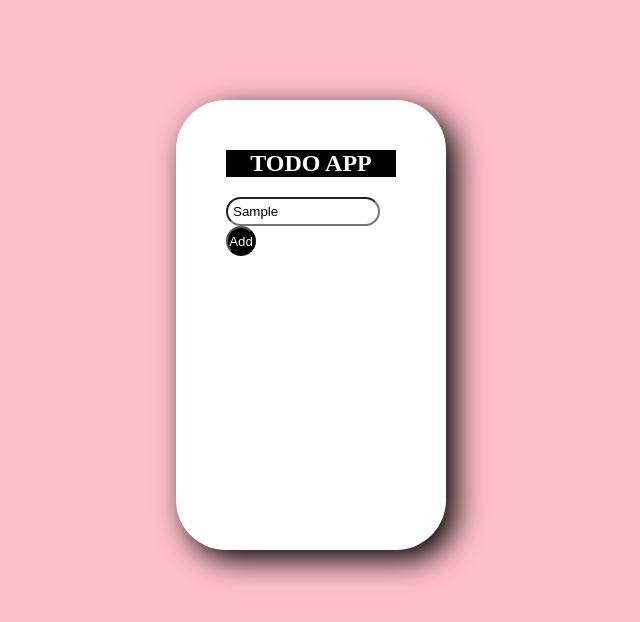
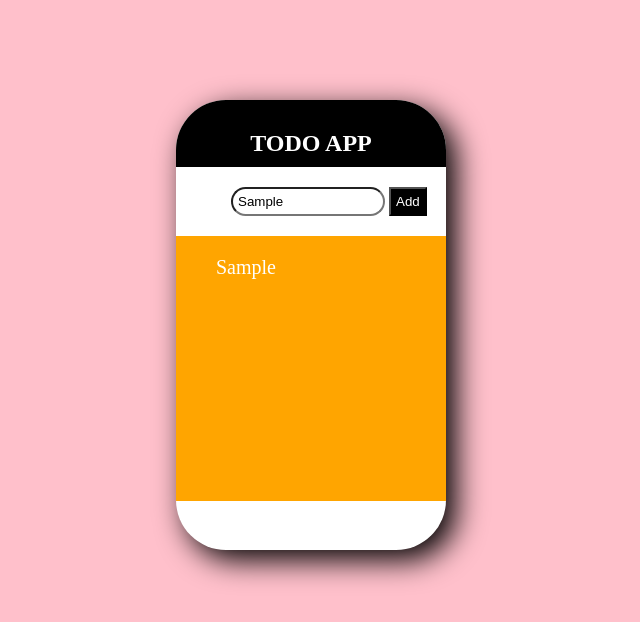
Before and after one commit to shubham8528/TestProject, a plain HTML site: page todo.html in a window 1280 px wide. Both pictures are taken after typing "Sample" into the empty fields and a click on the button "Add". Shown: the whole page, without its empty margins (329-969 px from the left). Drawn offline with Linux system fonts and the light colour scheme.

Commit message:
todo App

```diff
--- a/todo.css
+++ b/todo.css
@@ -3,7 +3,7 @@
 	padding: 0;
 }
 html,body{
-	margin: 50px ;
+	margin: 50px;
 	background: pink;
 }
 .box{
@@ -14,38 +14,49 @@ html,body{
 	background-color: white;
 	box-shadow: 10px 10px 30px black;
 
+	overflow: hidden;
 }
 #banner{
-
+padding-top: 20px;
 text-align: center;
-	color: white;
+width: 100%;
 background-color: black;
 
 }
+#banner h2{
+	color: white;
+padding: 10px;
+}
 
 #mi-box{
-	padding: 50px;
+
 
 }
 .input-text{
 	margin: 20px 0px;
 }
-#inputtext{padding: 5px;
+#inputtext{margin-left: 55px;
+	padding: 5px;
 	border-radius: 30px;
 	width: 140px;
+
 
 }
 #btn{
 	background-color: black;
 	color: white;
-	border-radius: 50px;
-width: 30px;
-height: 30px;
-	cursor: pointer;
-
+	padding: 5px;
 
 }
 #btn:hover{
 	background-color: white;
 	color: black;
 }
+
+#todocontainer{
+	background-color: orange;
+	height: 50%;
+	padding: 20px 40px;
+	color: white;
+	font-size: 20px;
+}
--- a/todo.html
+++ b/todo.html
@@ -3,18 +3,24 @@
 <head>
 	<title>TODO-App</title>
 	<link rel="stylesheet" type="text/css" href="todo.css">
-	<script src="todo.js"></script>
+
 </head>
+<body>
 	<div class="box">
 		<div id="mi-box">
 			<div id="banner">
-		<h2>TODO APP</h2></div>
+				<h2>TODO APP</h2>
+			</div>
+		</div>
 		<div class="input-text">
-	<input type="text" id ='inputtext'><button id ='btn'>Add</button>
+			<input type="text" placeholder="Text Here..."  id ='inputtext' onclick="abc()" />
+			<button id ='btn'>Add </button>
 		</div>
 
-<div id="todocontainer"></div>
+		<div id="todocontainer">
+
 		</div>
 	</div>
-
+	<script src="todo.js"></script>
+</body>
 </html>
--- a/todo.js
+++ b/todo.js
@@ -1,3 +1,14 @@
+var addinputtext= document.getElementById('inputtext');
+var addbtn= document.getElementById('btn');
+var addcontainer =document.getElementById('todocontainer');
 
+addbtn.addEventListener('click', function(){
+	var text = document.createElement('p');
+		text.innerText = addinputtext.value;
+		addcontainer.appendChild(text);
+});
 
-document.getElementById('inputtext').style.background='red';
+function abc(){
+	document.getElementById('inputtext').style.background='orange';
+
+}
```
Lines whose indentation alone changed are shown as unchanged.
